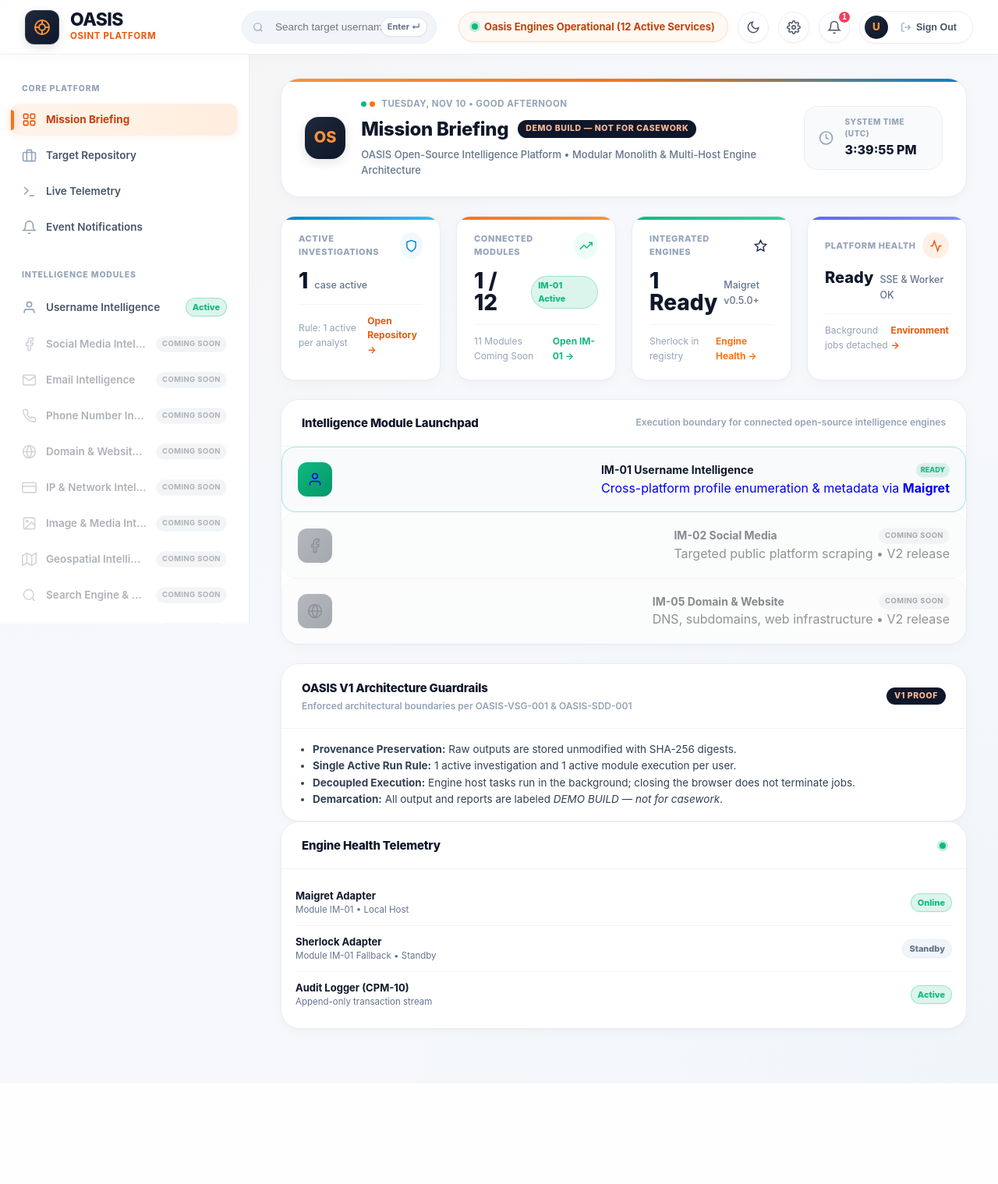
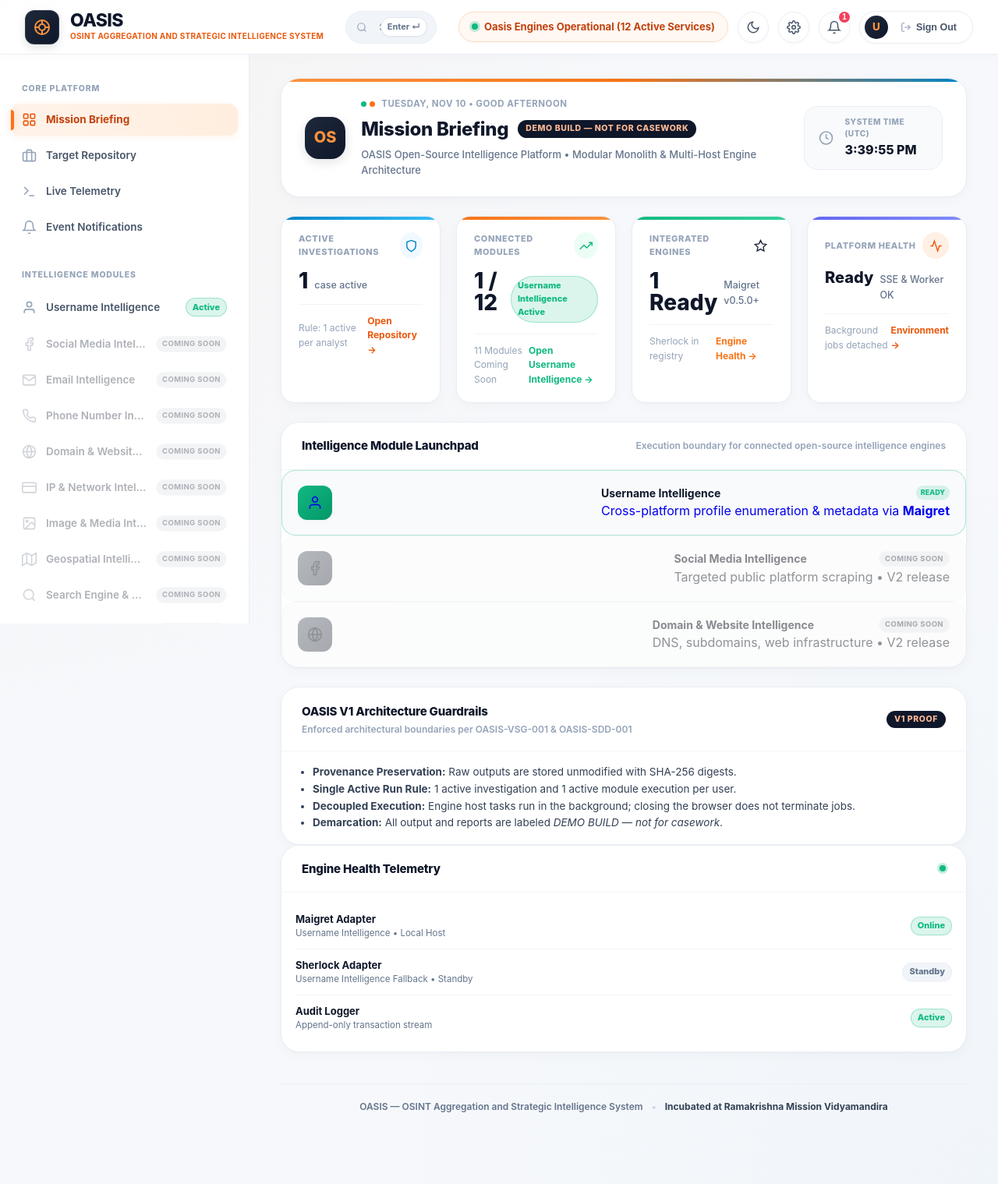
Before and after one commit to vidyamandira-faceoff/Oasis, a FastAPI app: page / in a window 1280 px wide. Shown: the whole page at 78% size. Before the commit the page ends 1390 px from the top, so only its background shows below. Run offline with FastAPI, Linux system fonts and the light colour scheme; data that the repository does not hold is empty.

Commit message:
Refactor active intelligence module references and update dashboard UI for clarity

```diff
--- a/server.py
+++ b/server.py
@@ -18,7 +18,7 @@ from services.terminal.backend.router import router as terminal_router
 from services.settings.backend.router import router as settings_router
 from services.notifications.backend.router import router as notifications_router
 
-# Active Intelligence Module Routers (IM-01)
+# Active Intelligence Module Routers
 from services.recon_username.backend.router import router as recon_username_router
 
 app = FastAPI(
@@ -55,7 +55,7 @@ async def get_system_status():
         "status": "operational",
         "timestamp": time.strftime("%Y-%m-%d %H:%M:%S"),
         "active_processes": len(RUNNING_PROCESSES),
-        "active_modules": ["IM-01: Username Intelligence"],
+        "active_modules": ["Username Intelligence"],
         "connected_engines": ["Maigret"]
     }
 
--- a/services/dashboard/frontend/templates/dashboard.html
+++ b/services/dashboard/frontend/templates/dashboard.html
@@ -75,11 +75,11 @@
       </div>
       <div class="metric-body">
         <span class="metric-value">{{ summary.active_modules_count }}</span>
-        <span class="pill-alert" style="background: rgba(16, 185, 129, 0.15); color: #10b981; border: 1px solid rgba(16, 185, 129, 0.3);">IM-01 Active</span>
+        <span class="pill-alert" style="background: rgba(16, 185, 129, 0.15); color: #10b981; border: 1px solid rgba(16, 185, 129, 0.3);">Username Intelligence Active</span>
       </div>
       <div class="metric-footer">
         <span class="metric-footer-stat">11 Modules Coming Soon</span>
-        <a class="metric-footer-action" style="color: var(--emerald-500);" href="/services/recon-username">Open IM-01 &rarr;</a>
+        <a class="metric-footer-action" style="color: var(--emerald-500);" href="/services/recon-username">Open Username Intelligence &rarr;</a>
       </div>
     </div>
 
@@ -135,7 +135,7 @@
           <span class="card-title-subtext">Execution boundary for connected open-source intelligence engines</span>
         </div>
         <div class="quick-actions-grid">
-          <!-- Active Tile: IM-01 Username Intelligence -->
+          <!-- Active Tile: Username Intelligence -->
           <a class="quick-action-tile" href="/services/recon-username" style="border: 1px solid rgba(16, 185, 129, 0.3);">
             <div class="tile-icon-box" style="background: linear-gradient(135deg, #10b981 0%, #059669 100%);">
               <svg width="20" height="20" viewBox="0 0 24 24" fill="none" stroke="currentColor" stroke-width="2">
@@ -145,14 +145,14 @@
             </div>
             <div class="tile-info">
               <div style="display: flex; align-items: center; gap: 8px;">
-                <span class="tile-title">IM-01 Username Intelligence</span>
+                <span class="tile-title">Username Intelligence</span>
                 <span class="nav-badge" style="background: rgba(16, 185, 129, 0.15); color: #10b981; border: none; font-size: 9px; padding: 2px 6px;">READY</span>
               </div>
               <span class="tile-subtext">Cross-platform profile enumeration &amp; metadata via <strong>Maigret</strong></span>
             </div>
           </a>
 
-          <!-- Disabled Tile: IM-02 Social Media -->
+          <!-- Disabled Tile: Social Media Intelligence -->
           <div class="quick-action-tile" style="opacity: 0.5; cursor: not-allowed; filter: grayscale(50%);">
             <div class="tile-icon-box" style="background: linear-gradient(135deg, #64748b 0%, #475569 100%);">
               <svg width="20" height="20" viewBox="0 0 24 24" fill="none" stroke="currentColor" stroke-width="2">
@@ -161,14 +161,14 @@
             </div>
             <div class="tile-info">
               <div style="display: flex; align-items: center; gap: 8px;">
-                <span class="tile-title">IM-02 Social Media</span>
+                <span class="tile-title">Social Media Intelligence</span>
                 <span class="nav-badge-coming-soon">Coming Soon</span>
               </div>
               <span class="tile-subtext">Targeted public platform scraping &bull; V2 release</span>
             </div>
           </div>
 
-          <!-- Disabled Tile: IM-05 Domain & Website -->
+          <!-- Disabled Tile: Domain & Website Intelligence -->
           <div class="quick-action-tile" style="opacity: 0.5; cursor: not-allowed; filter: grayscale(50%);">
             <div class="tile-icon-box" style="background: linear-gradient(135deg, #64748b 0%, #475569 100%);">
               <svg width="20" height="20" viewBox="0 0 24 24" fill="none" stroke="currentColor" stroke-width="2">
@@ -179,7 +179,7 @@
             </div>
             <div class="tile-info">
               <div style="display: flex; align-items: center; gap: 8px;">
-                <span class="tile-title">IM-05 Domain &amp; Website</span>
+                <span class="tile-title">Domain &amp; Website Intelligence</span>
                 <span class="nav-badge-coming-soon">Coming Soon</span>
               </div>
               <span class="tile-subtext">DNS, subdomains, web infrastructure &bull; V2 release</span>
@@ -219,20 +219,20 @@
           <div style="display: flex; justify-content: space-between; align-items: center; padding: 10px 0; border-bottom: 1px solid var(--border-ultra-soft);">
             <div>
               <div style="font-weight: 700; color: var(--slate-900); font-size: 13px;">Maigret Adapter</div>
-              <div style="font-size: 11.5px; color: var(--slate-500);">Module IM-01 &bull; Local Host</div>
+              <div style="font-size: 11.5px; color: var(--slate-500);">Username Intelligence &bull; Local Host</div>
             </div>
             <span class="nav-badge" style="background: rgba(16, 185, 129, 0.15); color: #10b981; border-color: rgba(16, 185, 129, 0.3);">Online</span>
           </div>
           <div style="display: flex; justify-content: space-between; align-items: center; padding: 10px 0; border-bottom: 1px solid var(--border-ultra-soft);">
             <div>
               <div style="font-weight: 700; color: var(--slate-900); font-size: 13px;">Sherlock Adapter</div>
-              <div style="font-size: 11.5px; color: var(--slate-500);">Module IM-01 Fallback &bull; Standby</div>
+              <div style="font-size: 11.5px; color: var(--slate-500);">Username Intelligence Fallback &bull; Standby</div>
             </div>
             <span class="nav-badge" style="background: var(--slate-100); color: var(--slate-500);">Standby</span>
           </div>
           <div style="display: flex; justify-content: space-between; align-items: center; padding: 10px 0;">
             <div>
-              <div style="font-weight: 700; color: var(--slate-900); font-size: 13px;">Audit Logger (CPM-10)</div>
+              <div style="font-weight: 700; color: var(--slate-900); font-size: 13px;">Audit Logger</div>
               <div style="font-size: 11.5px; color: var(--slate-500);">Append-only transaction stream</div>
             </div>
             <span class="nav-badge" style="background: rgba(16, 185, 129, 0.15); color: #10b981; border-color: rgba(16, 185, 129, 0.3);">Active</span>
--- a/shared/static/css/style.css
+++ b/shared/static/css/style.css
@@ -164,11 +164,12 @@ body {
 }
 
 .brand-tag {
-  font-size: 11.5px;
+  font-size: 10px;
   font-weight: 700;
   color: var(--ember-600);
-  letter-spacing: 0.6px;
+  letter-spacing: 0.3px;
   text-transform: uppercase;
+  white-space: nowrap;
 }
 
 /* Rounded Pill Search Bar */
--- a/shared/templates/base.html
+++ b/shared/templates/base.html
@@ -36,7 +36,7 @@
       </div>
       <div class="brand-name-group">
         <span class="brand-title">OASIS</span>
-        <span class="brand-tag">OSINT Platform</span>
+        <span class="brand-tag">OSINT Aggregation and Strategic Intelligence System</span>
       </div>
     </div>
 
@@ -303,6 +303,9 @@
       <div style="margin-top: 8px; font-size: 10px; color: var(--slate-400); text-align: center; font-weight: 600;">
         Not for Casework
       </div>
+      <div style="margin-top: 6px; font-size: 10.5px; color: var(--ember-600); text-align: center; font-weight: 700; border-top: 1px solid var(--border-soft); padding-top: 8px;">
+        Incubated at Ramakrishna Mission Vidyamandira
+      </div>
     </div>
   </aside>
 
@@ -311,6 +314,12 @@
        ========================================================================= -->
   <main class="main-wrapper">
     {% block content %}{% endblock %}
+
+    <footer style="margin-top: 40px; padding: 20px 0; border-top: 1px solid var(--border-soft); text-align: center; font-size: 12px; color: var(--slate-500); font-weight: 600;">
+      <span>OASIS — OSINT Aggregation and Strategic Intelligence System</span>
+      <span style="margin: 0 8px; color: var(--slate-300);">&bull;</span>
+      <span style="color: var(--slate-700); font-weight: 700;">Incubated at Ramakrishna Mission Vidyamandira</span>
+    </footer>
   </main>
 
   <script src="/static/shared/js/common.js"></script>
```
